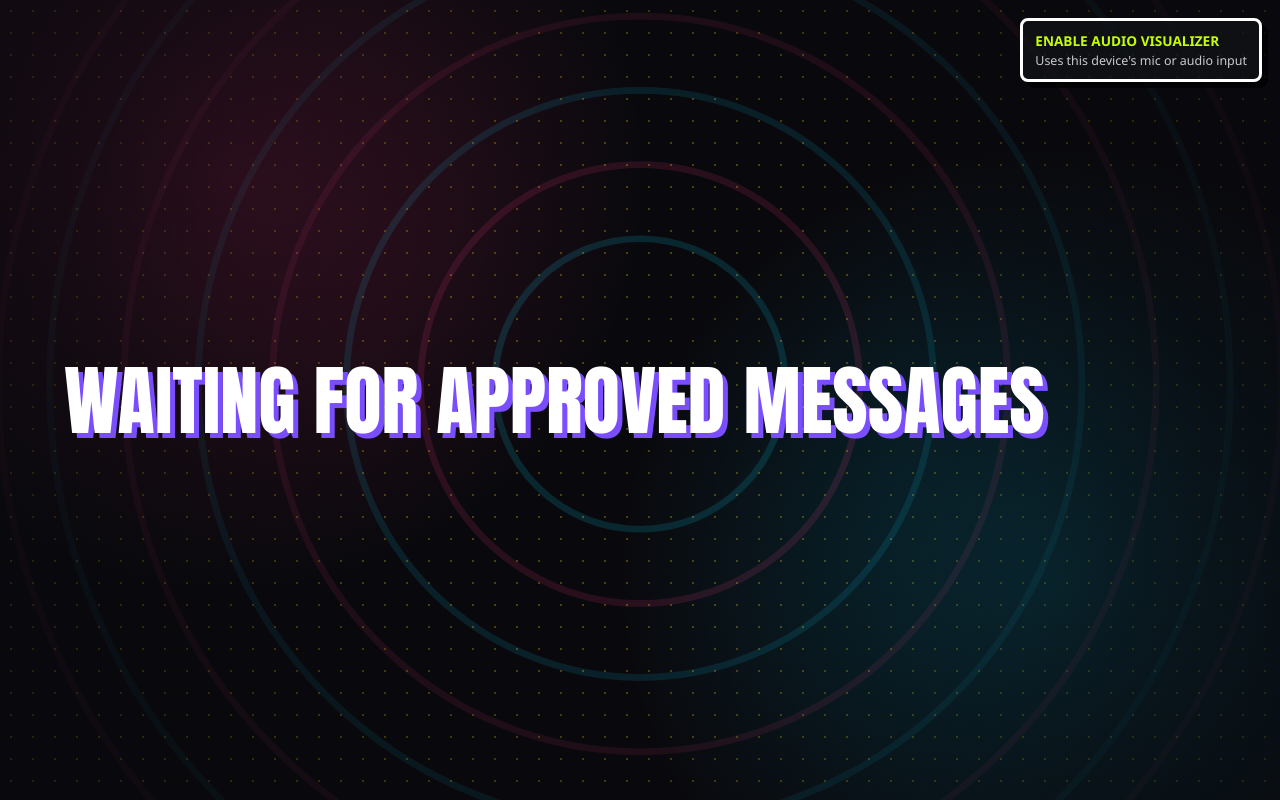
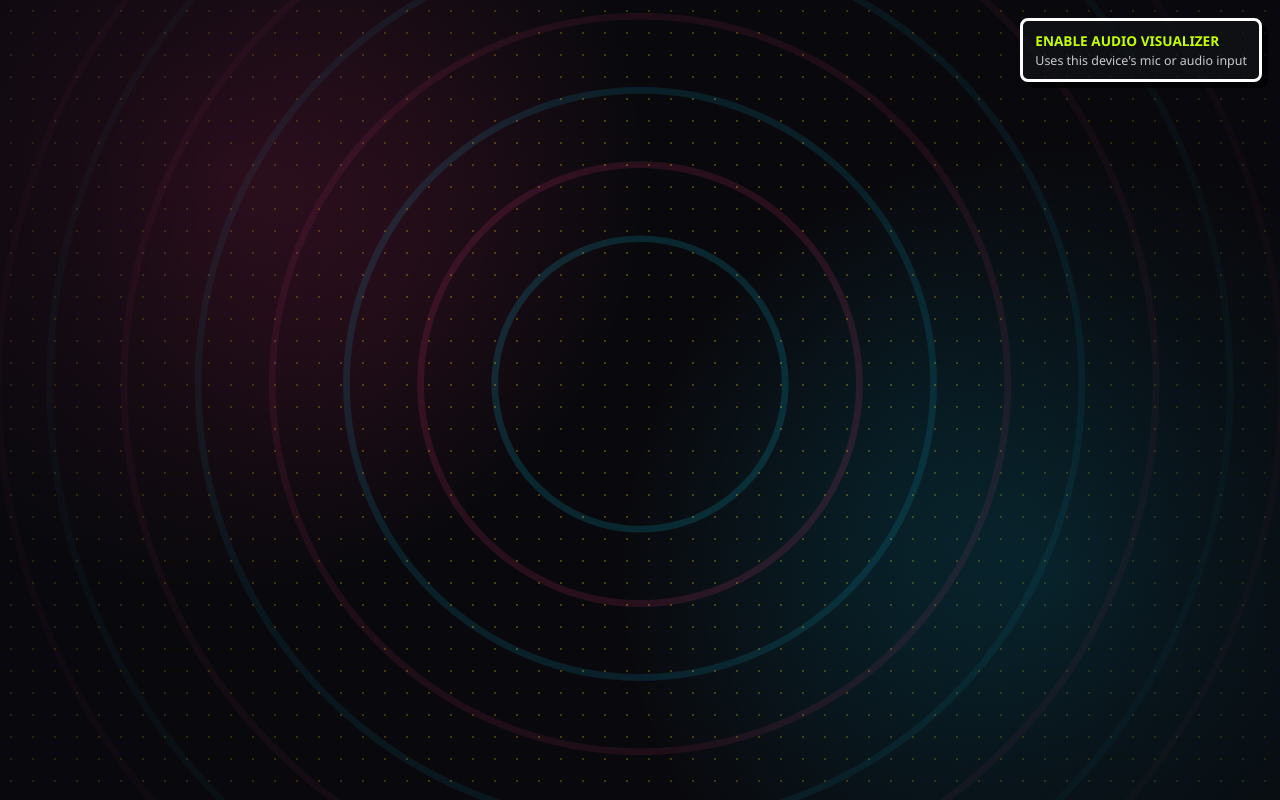
Before and after one commit to rehabrambo/youth_dance, a website: page public/display.html in a window 1280 px wide. Drawn offline with Linux system fonts and the light colour scheme; no server answers.

Commit message:
Update display.html

```diff
--- a/public/display.html
+++ b/public/display.html
@@ -15,7 +15,7 @@
       </button>
 
       <section id="featuredMessage" class="featured-message">
-        <p class="empty-display">Waiting for approved messages</p>
+        <p class="empty-display"></p>
       </section>
     </main>
 
```
